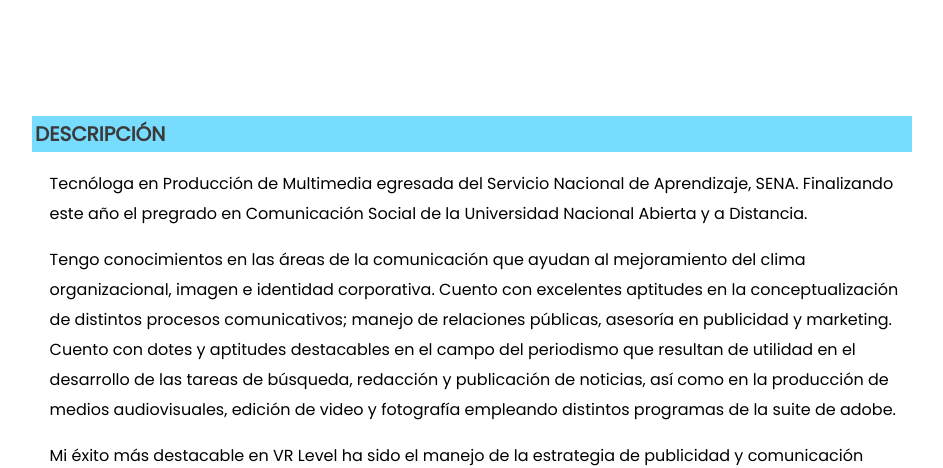
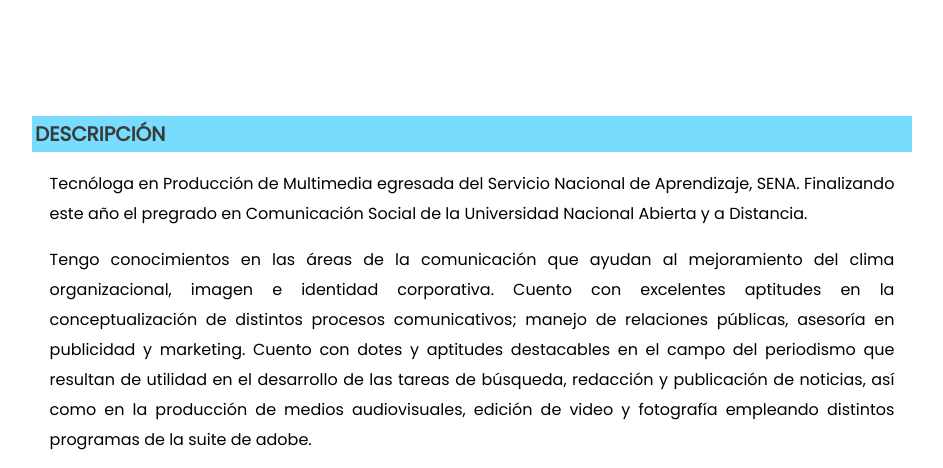
Before and after one commit to FrancyVergara7/Frontend-I, a plain HTML site: page Curriculum/sobremi.html in a window 1280 px wide. Shown: the part 318-786 px from the top of the page, without its empty margins (168-1111 px from the left). Drawn offline with Linux system fonts and the light colour scheme.

Commit message:
Se justifico el texto de sobre mi

```diff
--- a/Curriculum/css/styles.css
+++ b/Curriculum/css/styles.css
@@ -50,6 +50,7 @@ h2 {
     line-height: 30px;
     font-family: 'Poppins', sans-serif;
     padding-left: 2%;
+    padding-right: 2%;
 
 }
 /* Agregar altura de linea en las listas */
@@ -67,6 +68,8 @@ p {
     padding-left: 7.2%;
     line-height: 2px;
     font-family: 'Poppins', sans-serif;
+    text-align: justify;
+
 }
 .experiencias {
     padding-left: 3.5%;
```
